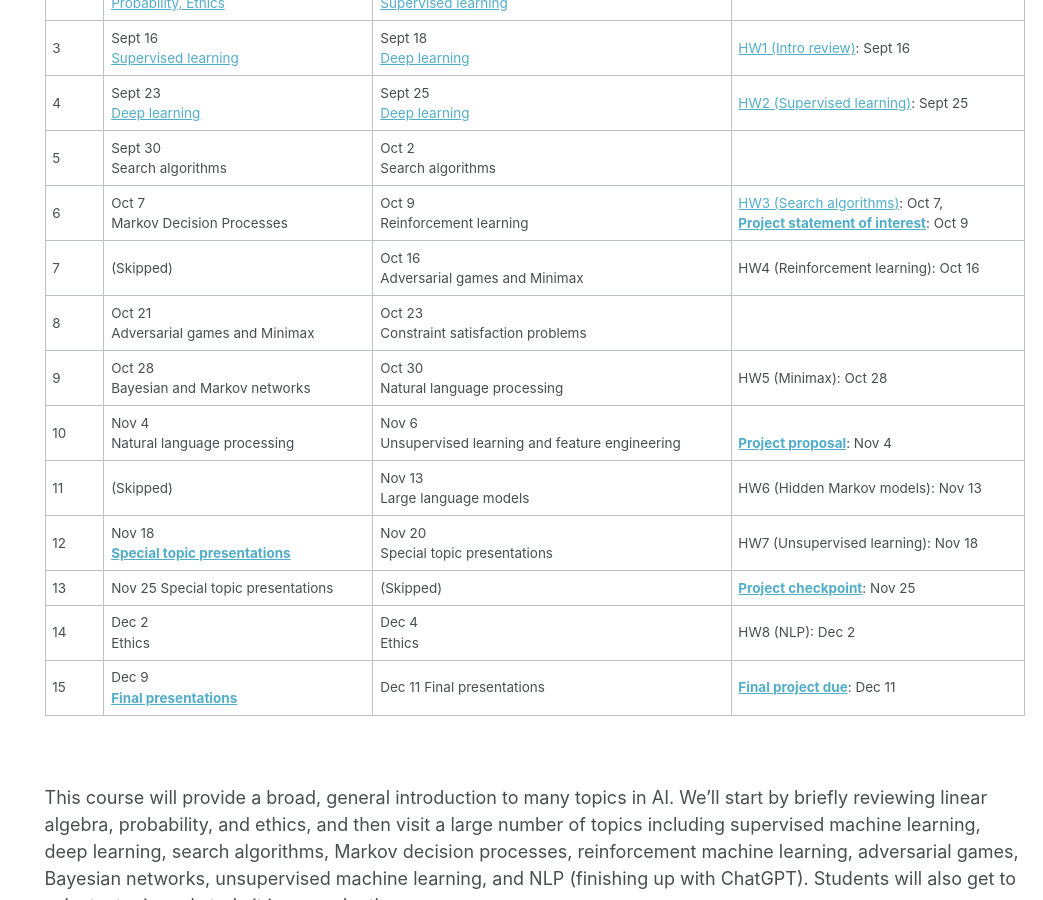
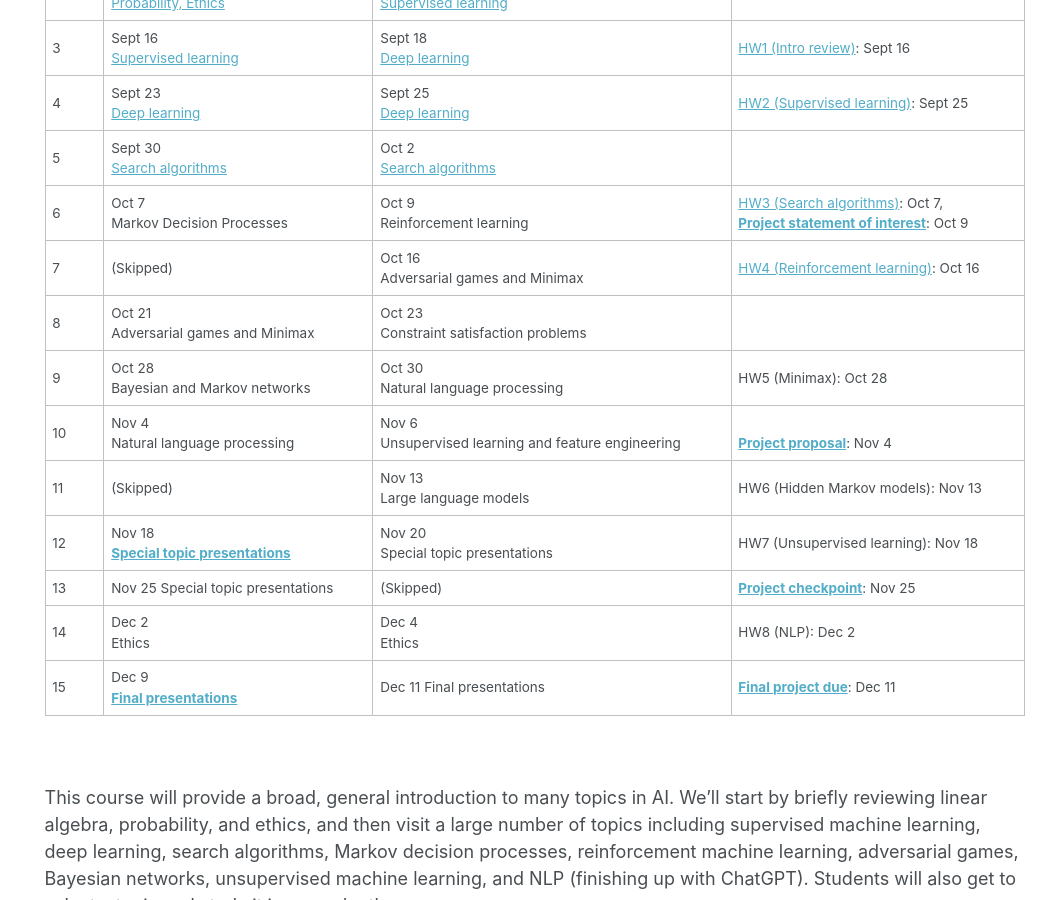
Before and after one commit to rasikabh/rasikabh.github.io, a Jekyll site: the page built from _pages/ai2024f.md, in a window 1280 px wide and 900 px high, scrolled down 915 px. Shown: the whole window, without its empty margins (237-1280 px from the left). Built offline with Jekyll 4.4.1, drawn with Linux system fonts in a browser that asks for light colours; some of the changed lines change nothing that is shown.

Commit message:
add week 5 materials

```diff
--- a/_pages/ai2024f.md
+++ b/_pages/ai2024f.md
@@ -47,9 +47,9 @@ Mondays 1:30 - 2:30 on [Zoom](https://northeastern.zoom.us/j/8479170362?pwd=fQ5Y
 | 2 | Sept 9 <br> [Probability, Ethics](https://docs.google.com/presentation/d/1U50GSriqw3ArM_PTs24pGC2gt9jnciEKEkoI3DvhAWU/edit?usp=sharing) | Sept 11 <br> [Supervised learning](https://docs.google.com/presentation/d/1zyGaQycvo8kICe9gC1bNLwKb76-Os6IzG6dx3nqHS5g/edit?usp=sharing) |  |
 | 3 | Sept 16 <br> [Supervised learning](https://docs.google.com/presentation/d/17vEUYGDUbB-YE09orpCJGLzBLMmgSLJhNbsk0Dw5DA4/edit?usp=sharing) | Sept 18 <br> [Deep learning](https://docs.google.com/presentation/d/1DKHd_WXODMnzc81i3iCVmIn3mZxRx8mTJERrbKDn7DA/edit?usp=sharing) | [HW1 (Intro review)](https://docs.google.com/document/d/1kpwhMz6mKmdJZSO0n61uJbhxHq_HRailONJlK1-clCg/edit?usp=sharing): Sept 16 |
 | 4 | Sept 23 <br> [Deep learning](https://docs.google.com/presentation/d/1DFlgpiPaPJY22R84_bFXcqnpg5DugPNqYqEumDi3bfQ/edit?usp=sharing) | Sept 25 <br> [Deep learning](https://docs.google.com/presentation/d/1LkhyJ29xa0dnzX78RxkYZRIc0wTEMcpZnHDP2r8UsYQ/edit?usp=sharing) | [HW2 (Supervised learning)](https://docs.google.com/document/d/1ej9Q49kvtJikHwDJ37Jod1DrpHqipMqDJgK806qcz38/edit?usp=sharing): Sept 25 |
-| 5 | Sept 30 <br> Search algorithms  | Oct 2 <br> Search algorithms |  |
+| 5 | Sept 30 <br> [Search algorithms](https://docs.google.com/presentation/d/1qsg2NOiHL51riLkif0MN24N-hXoqVm8WrrR16BGlVnk/edit?usp=sharing)  | Oct 2 <br> [Search algorithms](https://docs.google.com/presentation/d/14iEVNudvNxbMQPNNhz6i98eZ8IImKFrbLTaHsOMQYz4/edit?usp=sharing) |  |
 | 6 | Oct 7 <br> Markov Decision Processes | Oct 9 <br> Reinforcement learning | [HW3 (Search algorithms)](https://docs.google.com/document/d/1GPvGvsmDXXmXTcV6Tasj4EUF_SRXz3Tij06kKt4QHaE/edit?usp=sharing): Oct 7, <br> [**Project statement of interest**](https://docs.google.com/document/d/1IAtrJJK5_hGe4stb1YLSfo_UIQT32UD1ebAXFCYPNW0/edit?usp=sharing): Oct 9 |
-| 7 | (Skipped) | Oct 16 <br> Adversarial games and Minimax | HW4 (Reinforcement learning): Oct 16 |
+| 7 | (Skipped) | Oct 16 <br> Adversarial games and Minimax | [HW4 (Reinforcement learning)](https://docs.google.com/document/d/1MbBaFD_nXC0WLQIwZ5yjJytC7LZAgOSDsFI058_J2P8/edit?usp=sharing): Oct 16 |
 | 8 | Oct 21 <br> Adversarial games and Minimax | Oct 23 <br> Constraint satisfaction problems |  |
 | 9 | Oct 28 <br> Bayesian and Markov networks | Oct 30 <br> Natural language processing | HW5 (Minimax): Oct 28 |
 | 10 | Nov 4 <br> Natural language processing | Nov 6 <br> Unsupervised learning and feature engineering | <br> [**Project proposal**](https://docs.google.com/document/d/1IAtrJJK5_hGe4stb1YLSfo_UIQT32UD1ebAXFCYPNW0/edit?usp=sharing): Nov 4 |
```
